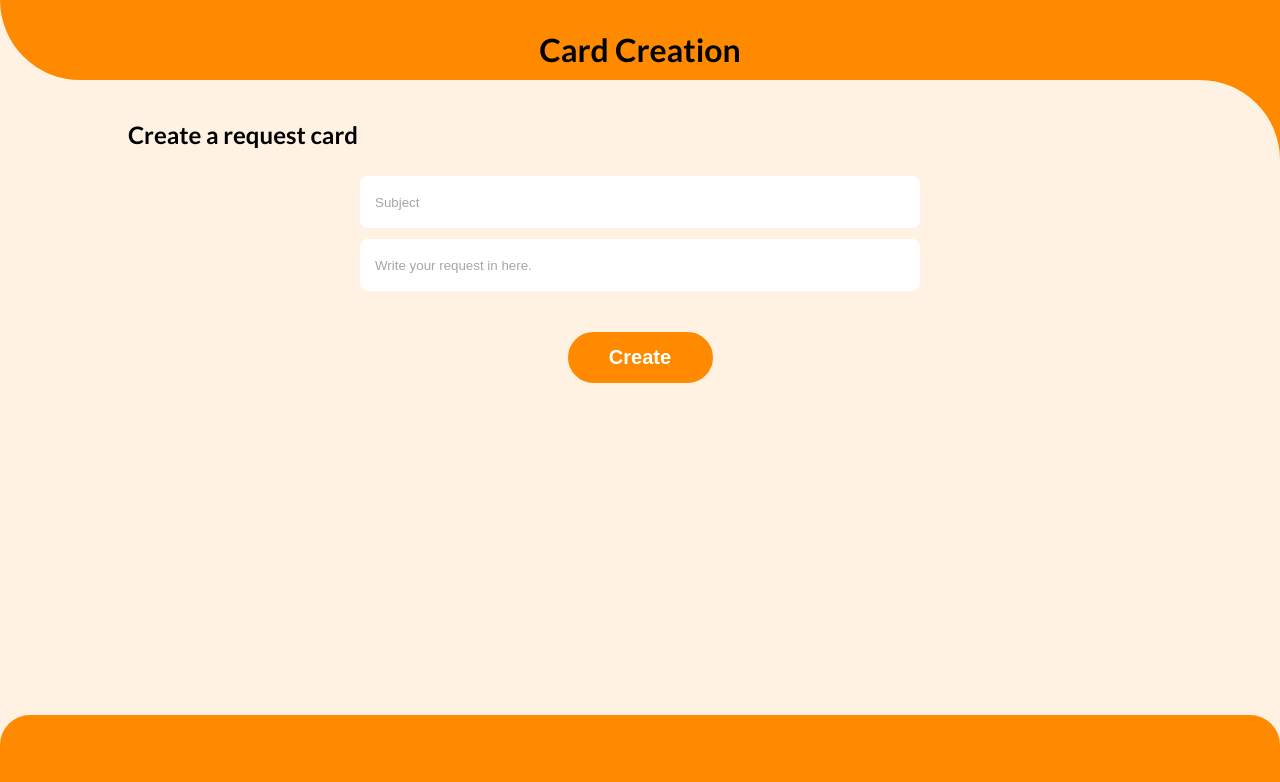
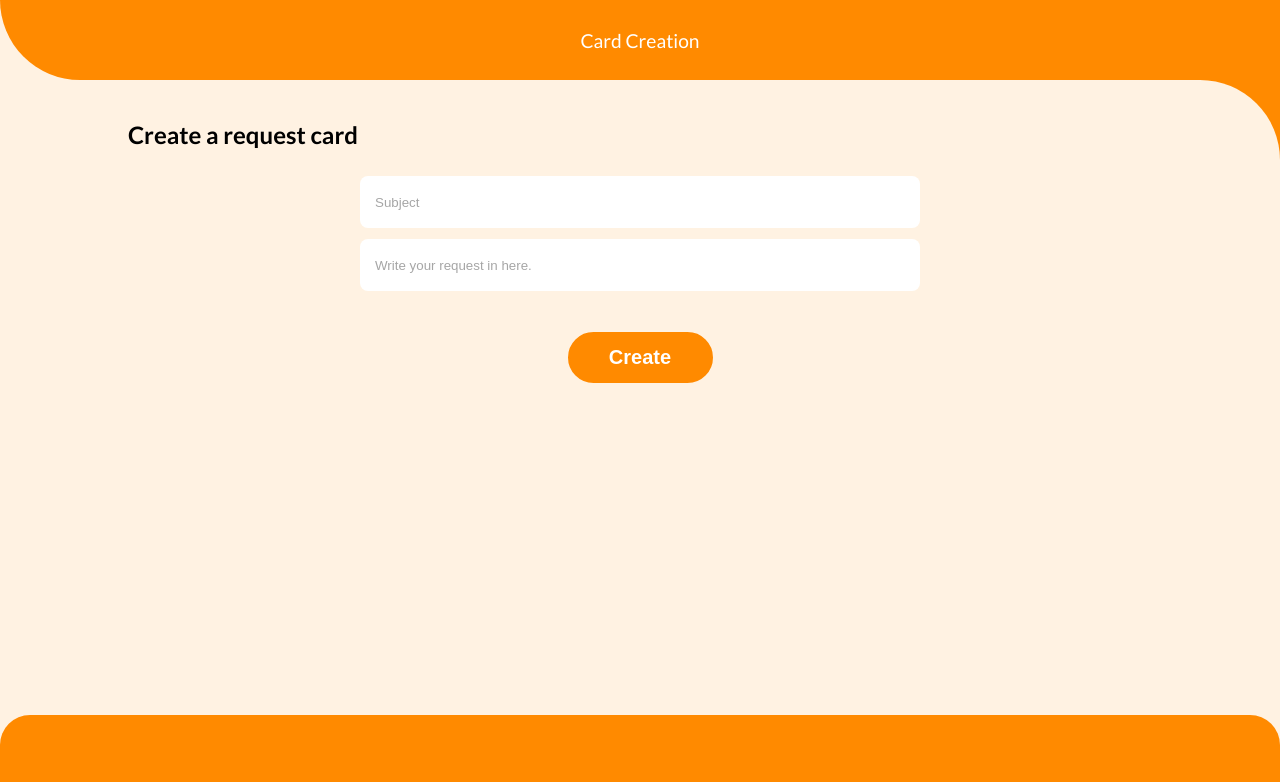
Before and after one commit to Lucerno1/SM42-Group-Project, a Vue app: page /RequestCardCreation in a window 1280 px wide. Shown: the top 782 px of the page. Built offline with nearby package versions, Linux system fonts and the light colour scheme; some icons are missing.

Commit message:
Fixed the topbar font styling and gave the back icon a link

```diff
--- a/src/components/topbar/TopBar.vue
+++ b/src/components/topbar/TopBar.vue
@@ -1,8 +1,8 @@
 <template>
   <div>
     <div class="topBar">
-      <div class="solidTopBar">
-        <h1>{{ pageTitle }}</h1>
+      <div class="flex solidTopBar">
+        <span class="white-big-text flex">{{ pageTitle }}</span>
       </div>
     </div>
 
@@ -22,6 +22,11 @@ export default {
 </script>
 
 <style scoped>
+.flex {
+  display: flex;
+  justify-content: center;
+  align-items: center;
+}
 .topBar {
   z-index: 1;
   position: fixed;
@@ -55,4 +60,9 @@ h1 {
 .orangeBackground {
   background-color: #ff8a00;
 }
+
+.white-text {
+  color: white;
+  font-size: 1.2rem;
+}
 </style>
--- a/src/components/topbar/TopBarCardCreation.vue
+++ b/src/components/topbar/TopBarCardCreation.vue
@@ -2,13 +2,13 @@
   <div>
     <div class="topBar">
       <div class="solidTopBar">
-        <div class="flex">
+        <div class="flex-between">
           <div class="left-icon">
-            <arrow-left-icon size="1.5x"></arrow-left-icon>
+            <arrow-left-icon size="1.5x" class="white-text" @click="$router.go(-1)"></arrow-left-icon>
           </div>
-          <h1>{{ pageTitle }}</h1>
+          <span class="white-big-text flex">{{ pageTitle }}</span>
           <div class="right-icon">
-            <Trash2Icon size="1.5x"></Trash2Icon>
+            <Trash2Icon size="1.5x" class="white-text"></Trash2Icon>
           </div>
         </div>
       </div>
@@ -36,19 +36,23 @@ export default {
 </script>
 
 <style scoped>
+.flex {
+  display: flex;
+  justify-content: center;
+}
 .left-icon {
-  padding-top: 30px;
   margin-left: 10vw;
 }
 
 .right-icon {
-  padding-top: 30px;
   margin-right: 10vw;
 }
 
-.flex {
+.flex-between {
   display: flex;
   justify-content: space-between;
+  height: 100%;
+  align-items: center;
 }
 .topBar {
   z-index: 1;
--- a/src/views/SwipeTask.vue
+++ b/src/views/SwipeTask.vue
@@ -1,7 +1,7 @@
 <template>
   <div>
     <BigCircle>
-      <span class="white-text">Requests</span>
+      <span class="white-big-text">Requests</span>
       <sliders-icon
         @click="OpenFilter()"
         size="1.5x"
@@ -170,19 +170,6 @@ export default {
   width: 20px;
 }
 
-.orange {
-  color: #ff8a00;
-}
-
-.white {
-  color: white;
-}
-
-.white-text {
-  color: white;
-  font-size: 1.2rem;
-}
-
 .gallery-cell {
   margin: 0 8px 0 8px;
   bottom: 30px;
```
